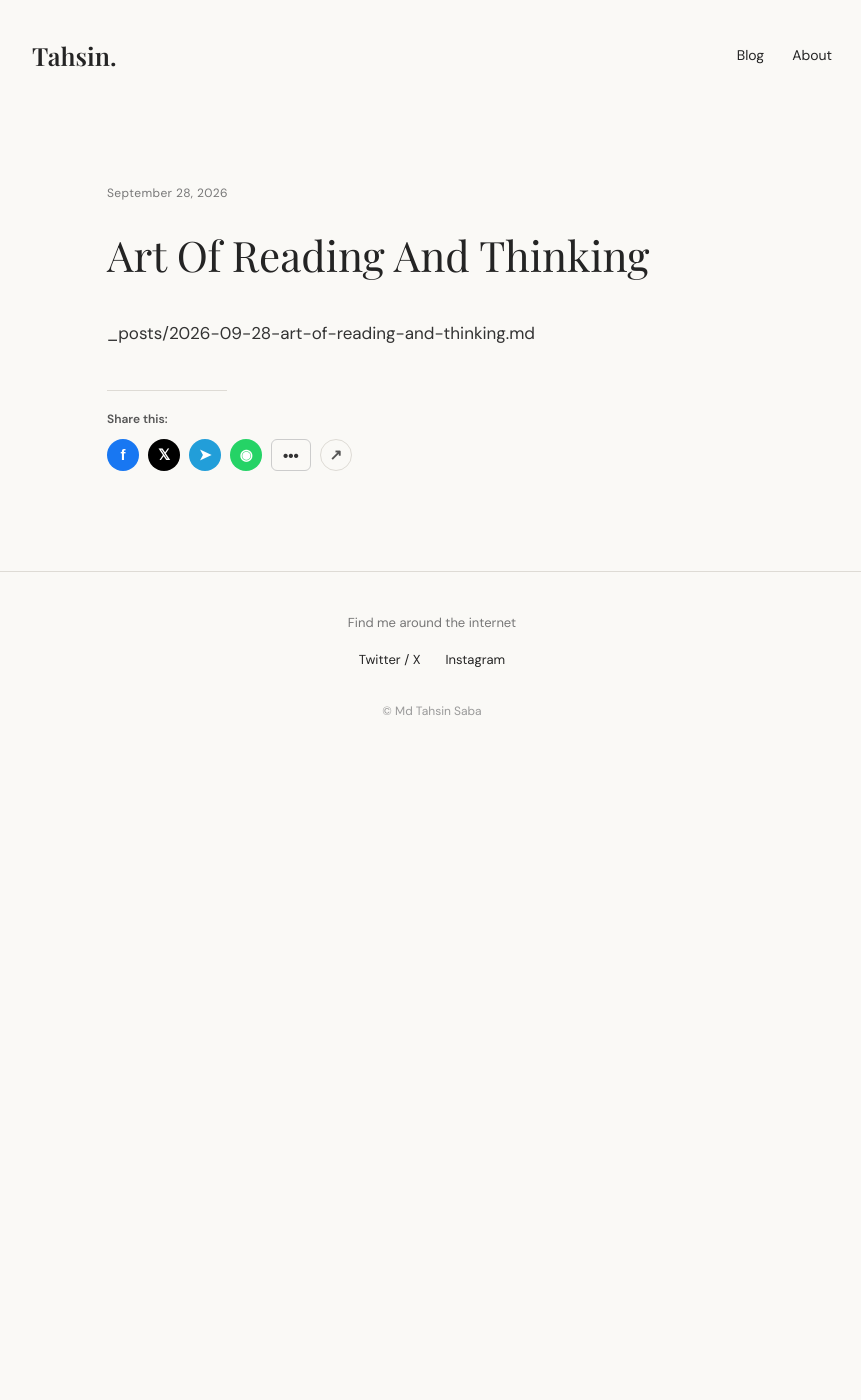
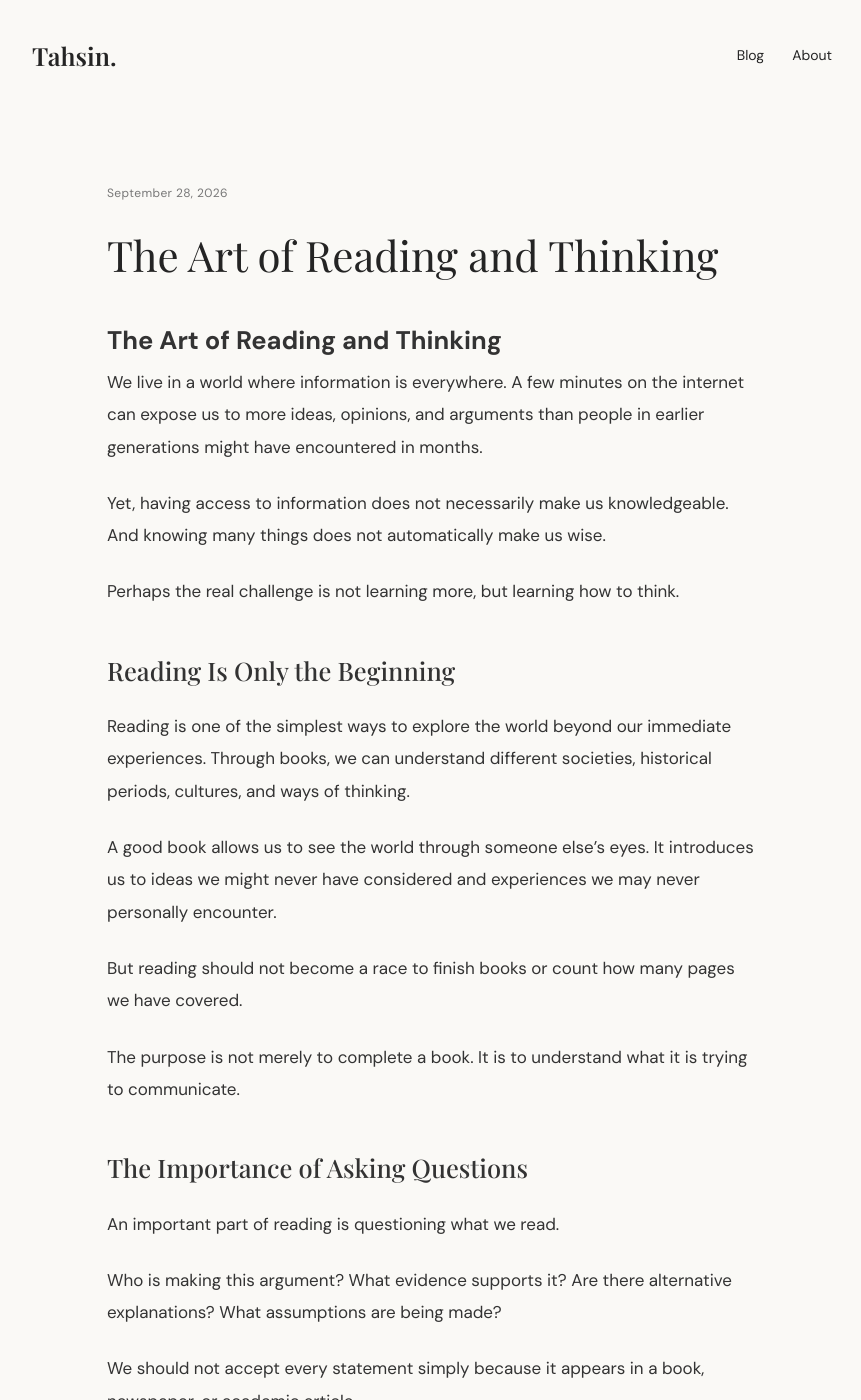
Before and after one commit to Gi1864/gi1864.github.io, a Jekyll site: the page built from _posts/2026-09-28-art-of-reading-and-thinking.md, in a window 1280 px wide and 1400 px high. Shown: the whole window, without its empty margins (208-1069 px from the left). Built offline with Jekyll 4.4.1, drawn with Linux system fonts in a browser that asks for light colours; our own code applies the rules of GitHub Pages for plain Markdown files; some of the changed text lies outside the part shown.

Commit message:
Update 2026-09-28-art-of-reading-and-thinking.md

```diff
--- a/_posts/2026-09-28-art-of-reading-and-thinking.md
+++ b/_posts/2026-09-28-art-of-reading-and-thinking.md
@@ -1 +1,63 @@
-_posts/2026-09-28-art-of-reading-and-thinking.md
+---
+layout: post
+title: "The Art of Reading and Thinking"
+date: 2026-09-28
+excerpt: "Reading is not simply about collecting information. It is about learning to think, question, and understand the world around us."
+categories:
+  - blog
+tags:
+  - Reading
+  - Books
+  - Thinking
+  - Learning
+---
+
+# The Art of Reading and Thinking
+
+We live in a world where information is everywhere. A few minutes on the internet can expose us to more ideas, opinions, and arguments than people in earlier generations might have encountered in months.
+
+Yet, having access to information does not necessarily make us knowledgeable. And knowing many things does not automatically make us wise.
+
+Perhaps the real challenge is not learning more, but learning how to think.
+
+## Reading Is Only the Beginning
+
+Reading is one of the simplest ways to explore the world beyond our immediate experiences. Through books, we can understand different societies, historical periods, cultures, and ways of thinking.
+
+A good book allows us to see the world through someone else's eyes. It introduces us to ideas we might never have considered and experiences we may never personally encounter.
+
+But reading should not become a race to finish books or count how many pages we have covered.
+
+The purpose is not merely to complete a book. It is to understand what it is trying to communicate.
+
+## The Importance of Asking Questions
+
+An important part of reading is questioning what we read.
+
+Who is making this argument? What evidence supports it? Are there alternative explanations? What assumptions are being made?
+
+We should not accept every statement simply because it appears in a book, newspaper, or academic article.
+
+Critical thinking begins when we become comfortable questioning even the ideas we find attractive.
+
+This does not mean rejecting everything. It means developing the habit of examining ideas before accepting them.
+
+## Thinking Beyond Opinions
+
+Everyone has opinions. We form them through our experiences, surroundings, education, and the people we interact with.
+
+But an opinion and a well-reasoned argument are not the same thing.
+
+Thinking requires patience. It requires looking at evidence, considering different perspectives, and sometimes changing our minds when new information becomes available.
+
+Perhaps intellectual growth is not about always being right. It is about becoming more willing to recognise when we are wrong.
+
+## A Lifelong Practice
+
+Reading and thinking are not activities that we finish after completing our education. They are lifelong practices.
+
+A few pages read carefully, a question explored deeply, or an idea reconsidered honestly can be more valuable than consuming large amounts of information without reflection.
+
+In the end, the value of reading may not lie in how many books we finish, but in how it changes the way we see the world.
+
+**Read to understand. Think to question. Learn to grow.**
```
